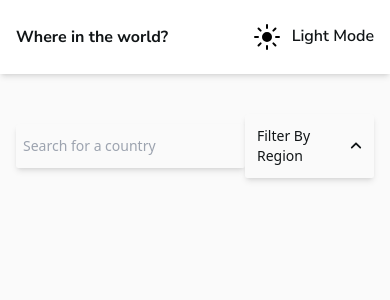
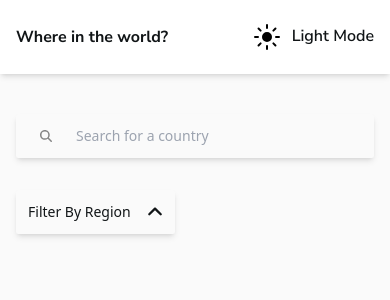
Before and after one commit to mostafa-meerzad/rest-countries, a React (Vite) app: page / in a window 390 px wide. Shown: the top 300 px of the page. Built offline with nearby package versions, Linux system fonts and the light colour scheme; no server answers.

Commit message:
Complete search component mobile-view

```diff
--- a/src/components/Search.jsx
+++ b/src/components/Search.jsx
@@ -9,7 +9,8 @@ const Search = ({ setSearch }) => {
   return (
     <label
       htmlFor="input"
-      className="flex justify-between items-center flex-row-reverse gap-2 pr-5 rounded-sm bg-veryLightGray dark:dark:bg-darkBlue shadow-md  dark:shadow-veryDarkBlue focus-within:outline focus-within:outline-veryDarkBlue dark:focus-within:outline-veryLightGray overflow-hidden"
+      className="flex justify-end items-center flex-row-reverse gap-2 pr-5 w-full md:w-auto rounded-sm bg-veryLightGray dark:dark:bg-darkBlue shadow-md  dark:shadow-veryDarkBlue focus-within:outline
+      outline-1 focus-within:outline-veryDarkBlue dark:focus-within:outline-veryLightGray overflow-hidden"
     >
       <input
         type="text"
--- a/src/sections/Main.jsx
+++ b/src/sections/Main.jsx
@@ -7,7 +7,7 @@ const Main = () => {
   const { countries, isLoading, error } = useCountries();
   return (
     <main className="max-w-screen-2xl mx-auto">
-      <header className="flex justify-between items-center w-full px-4 md:px-8 xl:px-12  my-10 ">
+      <header className="flex flex-col md:flex-row justify-between items-start md:items-center gap-8 w-full px-4 md:px-8 xl:px-12  my-10 ">
         <Search />
         <Dropdown />
       </header>
```
